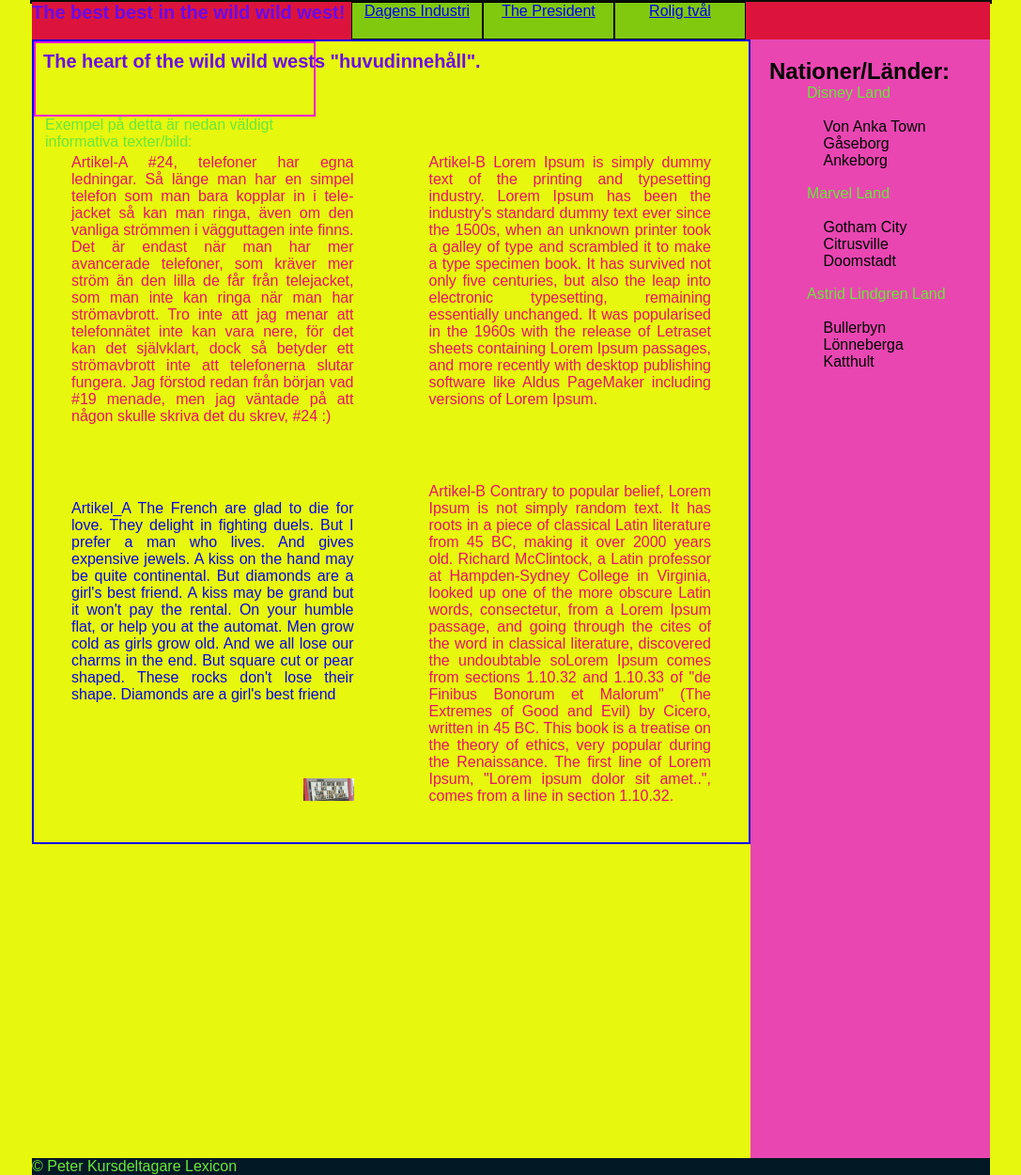
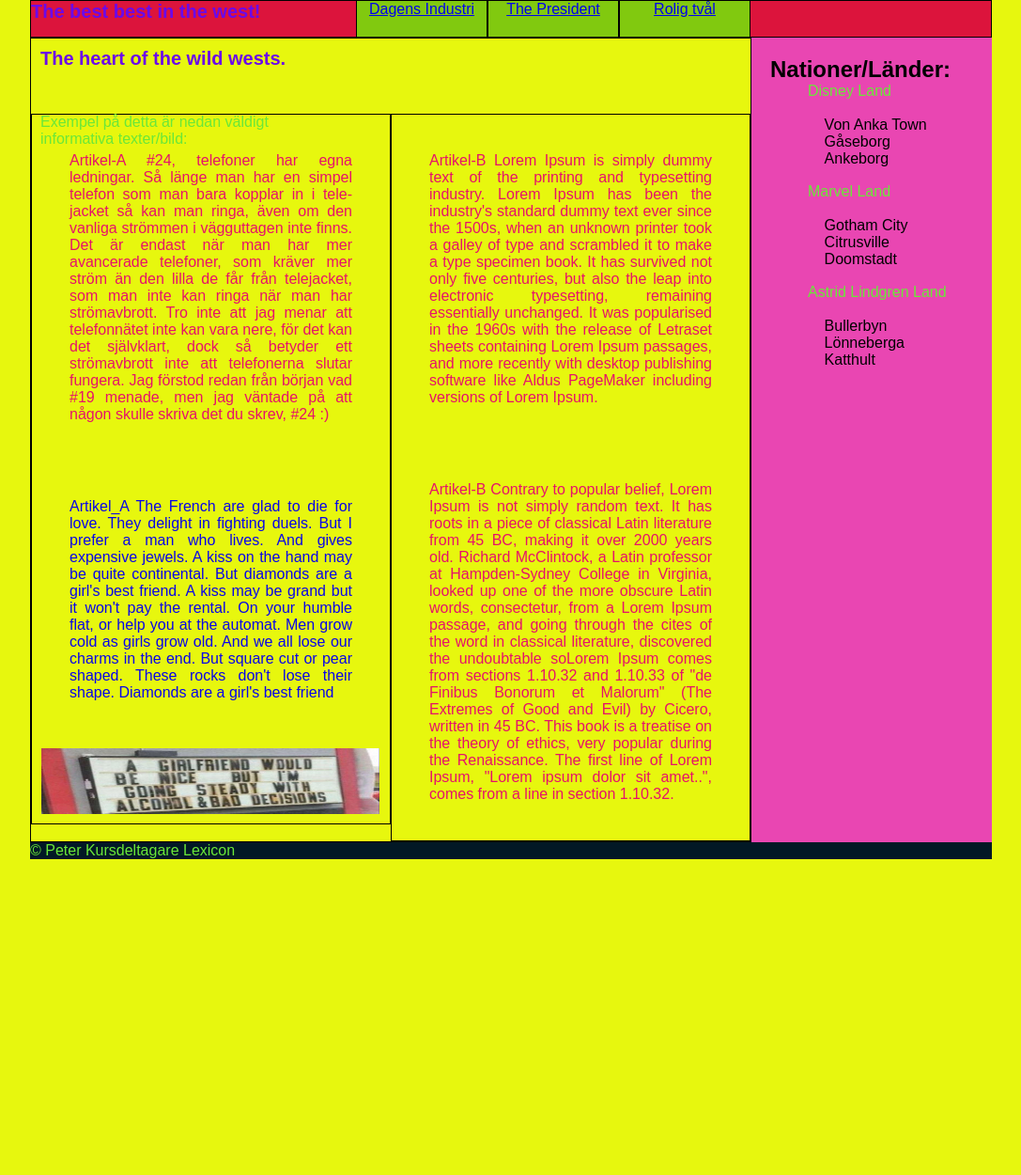
Before and after one commit to PNewbranch/htmlfirstaignment, a plain HTML site: page index.html in a window 1280 px wide. Shown: the whole page at 94% size, without its empty margins (96-1183 px from the left). After the commit the page ends 914 px from the top, so only its background shows below. Drawn offline with Linux system fonts and the light colour scheme.

Commit message:
lite lek i väntan på hemresa...

```diff
--- a/index.html
+++ b/index.html
@@ -8,11 +8,9 @@
     <link rel="stylesheet" type="text/css" href="myStyles.css">
 </head>
 
-
 <body>
-
     <header>
-        <h1>The best best in the wild wild west!</h1>
+        <h1>The best best in the west!</h1>
         <nav>
             <ul>
                 <li class=navlist><a href="https://www.di.se/">Dagens Industri</a></li>
@@ -24,8 +22,7 @@
 
     <div class="first-box-container">
 
-        <h2 class="clearfix:after">The heart of the wild wild wests "huvudinnehåll".</h2>
-
+        <h2 class="clearfix:after">The heart of the wild  wests.</h2>
         <p class="clearfix:after">Exempel på detta är nedan väldigt informativa texter/bild:</p>
 
         <!-- <article id="article1" class=""> -->
@@ -109,7 +106,6 @@
     <footer>
         <p>&copy; Peter Kursdeltagare Lexicon</p>
     </footer>
-
 </body>
 
 </html>
--- a/myStyles.css
+++ b/myStyles.css
@@ -3,7 +3,6 @@
     padding: 5;             /*tar bort space över*/
     box-sizing: border-box; /*ger oss möjligheter att sätta margin/padding/ram samt space höjd bredd*/
 }
-
 
 body{
     width: 1024px;
@@ -11,9 +10,6 @@ body{
     margin-right: auto;
     background-color: rgb(231, 247, 14);
     font-family:sans-serif;
-    border: 2px solid rgb(1, 15, 3);
-
-
 }
 
 h1 {
@@ -22,6 +18,7 @@ h1 {
     font-size: 20px;
     background-color: crimson;
     color: rgb(107, 10, 233);
+    border: 1px solid black;
 }
 
 nav {
@@ -29,21 +26,19 @@ nav {
 }
 
 nav > ul > li {
-    left: 300px;
+    left: 307px;
     background-color: rgb(129, 201, 15);
     text-align: center;
     position: relative; /*följ moder-containern*/
-}
-
-li {
-    list-style: none; /*inga punkter eller nr i någon av våra li-grupper*/
 }
 
 ol > li > ul {
     padding: 10%;
 }
 
-
+li {
+    list-style: none; /*inga punkter eller nr i någon av våra li-grupper*/
+}
 
 body > div > h2 {
     padding: 10px;
@@ -61,14 +56,13 @@ body > div > p {
     padding: 10px;
     width: 300px;
     height: 80px;
-    border: 2px solid rgb(236, 14, 218);
-
 }
 
 article {
     margin-top: 100p;
     width: 50%;
     float: inherit;
+    border: 1px solid black;
 }
 
 article > P {
@@ -83,30 +77,29 @@ p {
 }
 
 img {
-    padding: 40px;
-    width: 35%;
-    float: right;
-}
-
-article {
-    display: block;
-    border: px solid rgb(223, 87, 24);
+    padding: 10px;
+    left: 20px;
+    height: 90px;
+    width: 380px;
     float: left;
 }
 
-
+/*
+article {
+    display: block;
+    float: left;
+}
+*/
 
 aside {
     top: 40px;
     padding: 20px;
     width: 25%;
-    height: 1190px;
+    height: 856px;
     background-color: rgb(233, 70, 178);
     text-align: left;
-    border: px solid rgb(6, 0, 15);
     float: left;
 }
-
 
 footer {
     bottom: 0;
@@ -115,8 +108,6 @@ footer {
     color: rgb(241, 31, 84);
     float: left;
 }
-
-
 
 .clearfix:after{
     content:"";
@@ -133,7 +124,7 @@ footer {
 
 .first-box-container {
     width: 75%;
-    border: 2px solid blue;
+    border: 1px solid black;
     float: left;
 }
 
```
